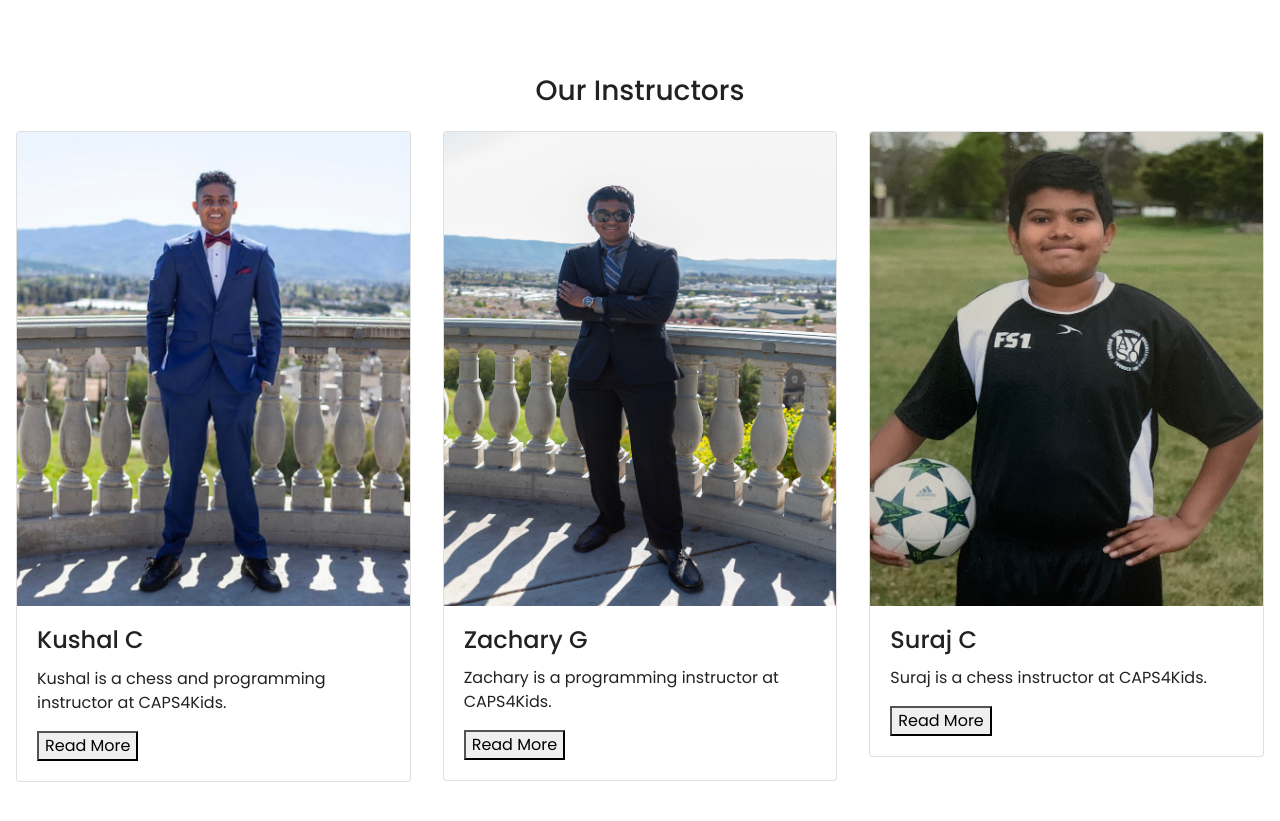
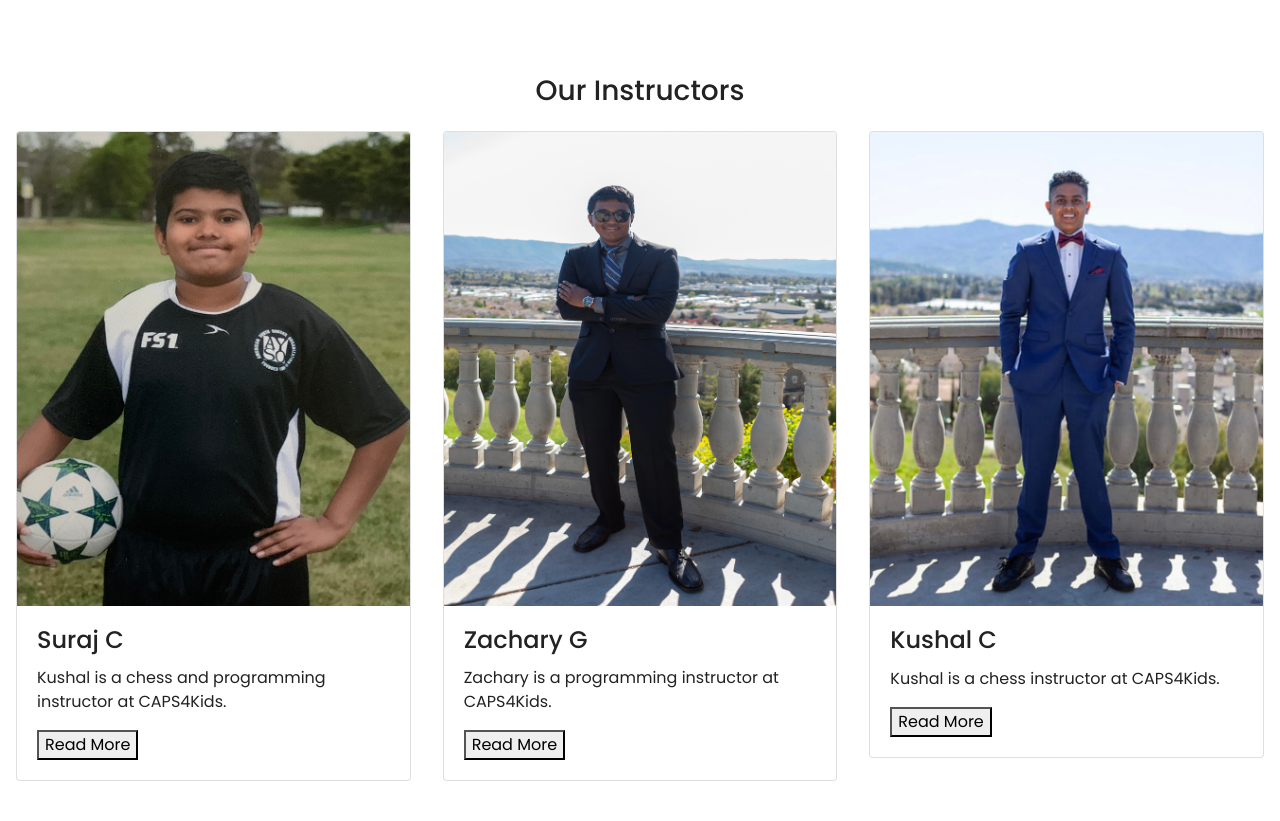
Before and after one commit to surajchigati/surajchigati.github.io, a plain HTML site: page index.html in a window 1280 px wide. Shown: the part 2260-3081 px from the top of the page. Drawn offline with nearby package versions, Linux system fonts and the light colour scheme.

Commit message:
Update index.html

```diff
--- a/index.html
+++ b/index.html
@@ -125,7 +125,7 @@
 <div class="container-fluid padding" align="middle">
 <div class="row padding-left">
 	<div class="col-lg-6">
-		<img src="img/ins3.jpeg" class="img-fluid" align="middle" style="width:300px;height:300px;">
+		<img src="img/ins3.jpg" class="img-fluid" align="middle" style="width:300px;height:300px;">
 	</div>
 	<div class="col-lg-6">
 		<h3>Founder of CAPS4Kids</h3>
@@ -203,9 +203,9 @@ function myFunction3() {
 
 	<div class="col-md-4">
 		<div class="card">
-			<img class="card-img-top" src="img/pfp.jpg">
+			<img class="card-img-top" src="img/ins3.jpg">
 			<div class="card-body">
-				<h4 class="card-title">Kushal C</h4>
+				<h4 class="card-title">Suraj C</h4>
 				<p class="card-text">Kushal is a chess and programming instructor at CAPS4Kids.</p>
 				<button onclick="myFunction()">Read More</button>
 			</div>
@@ -233,10 +233,10 @@ function myFunction3() {
 
 	<div class="col-md-4">
 		<div class="card">
-			<img class="card-img-top" src="img/ins3.jpg">
+			<img class="card-img-top" src="img/pfp.jpg">
 			<div class="card-body">
-				<h4 class="card-title">Suraj C</h4>
-				<p class="card-text">Suraj is a chess instructor at CAPS4Kids.</p>
+				<h4 class="card-title">Kushal C</h4>
+				<p class="card-text">Kushal is a chess instructor at CAPS4Kids.</p>
 				<button onclick="myFunction3()">Read More</button>
 			</div>
 
```
